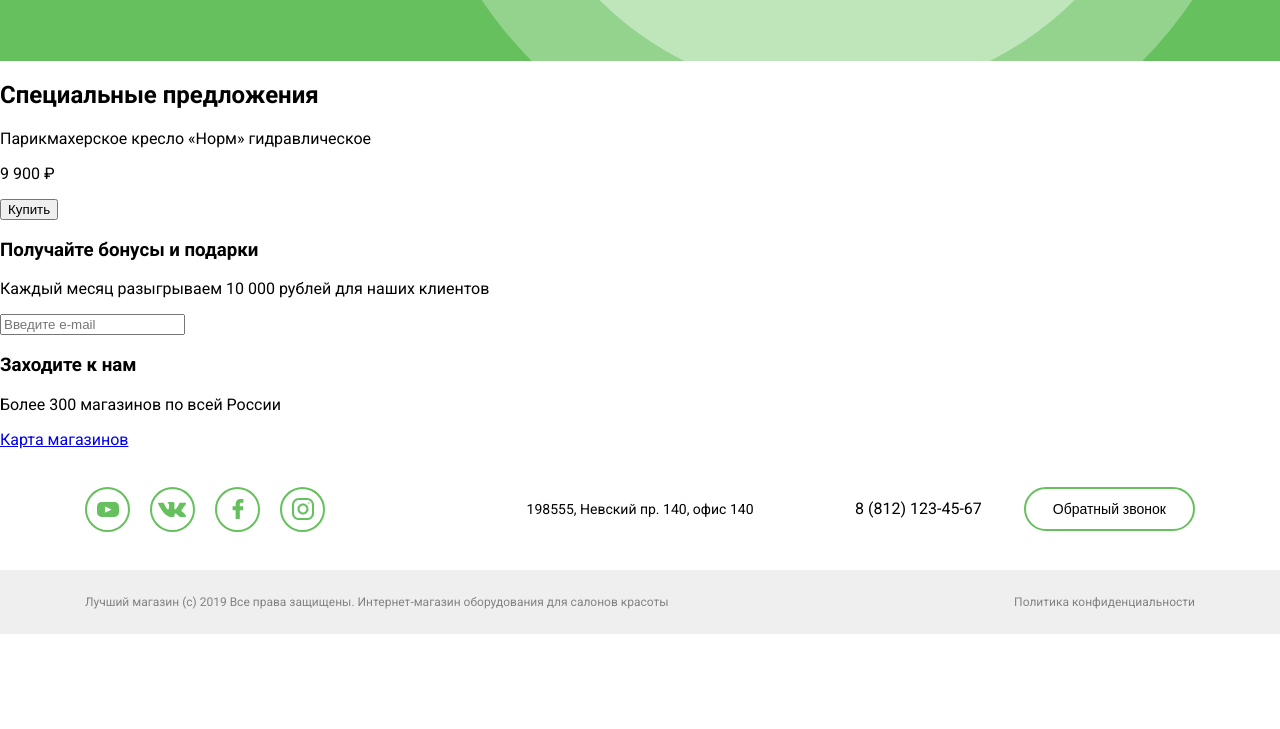
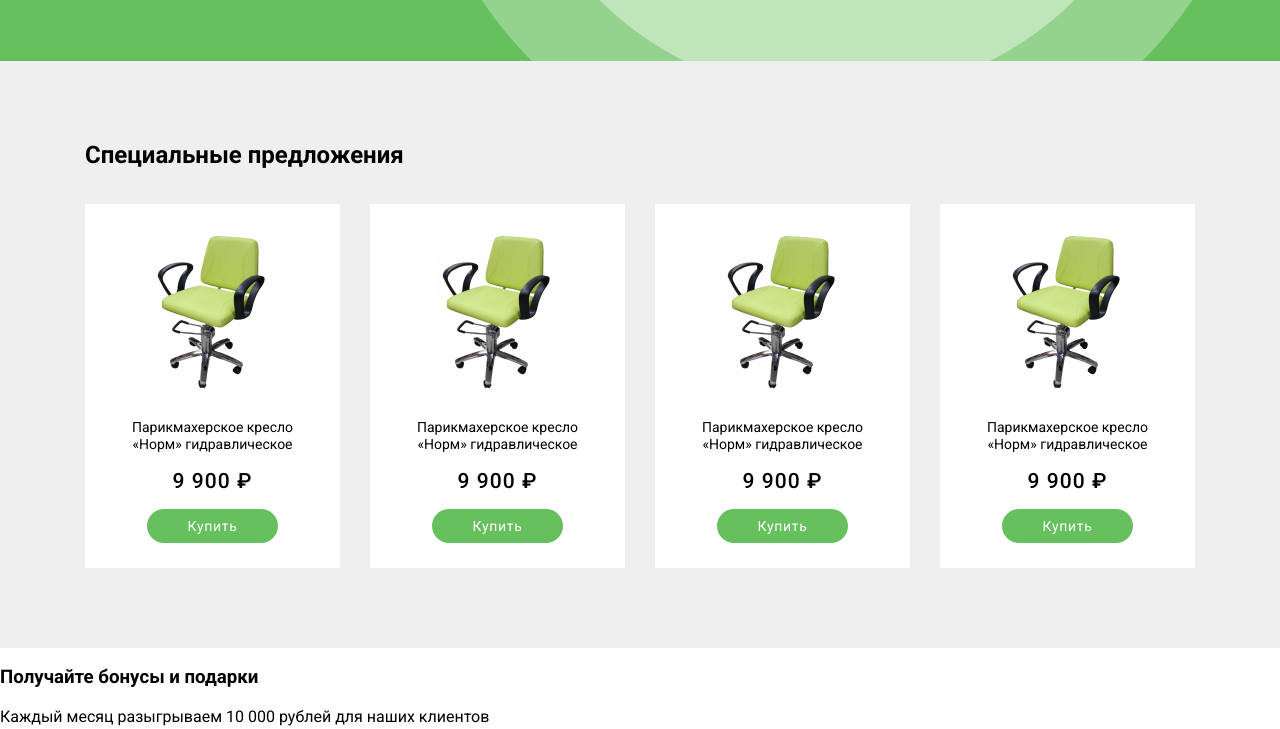
Before and after one commit to juliaanto/beauty, a website: page src/index.html in a window 1280 px wide. Shown: the part 793-1522 px from the top of the page. Before the commit the page ends 1427 px from the top, so only its background shows below. Drawn offline with nearby package versions, Linux system fonts and the light colour scheme; files that its build step writes are made by us from their sources.

Commit message:
Добавлен блок товаров

```diff
--- a/src/components/banner/banner.scss
+++ b/src/components/banner/banner.scss
@@ -2,6 +2,7 @@
   background-color: $basic-accent;
   color: $white;
   min-height: 604px;
+  overflow: hidden;
 }
 
 .banner__wrapper {
--- a/src/components/button/button.scss
+++ b/src/components/button/button.scss
@@ -1,9 +1,10 @@
 .button-basic {
   @include text(400, 14px);
+  font-family: $font-basic;
   border: 2px solid $basic-accent;
   background-color: transparent;
   border-radius: 40px;
-  padding: 12px 27px;
+  padding: 10px 25px;
 
   &_special {
     @include link;
@@ -14,6 +15,15 @@
     padding: 11px 45px;
     letter-spacing: 0.05em;
   }
+
+  &_main {
+    background-color: $basic-accent;
+    color: $white;
+    letter-spacing: 0.05em;
+    border-radius: 30px;
+    padding: 9px 40px;
+    border: none;
+  }
 }
 
 .button-basic_header {
--- /dev/null
+++ b/src/components/goods/goods.html
@@ -0,0 +1,31 @@
+<section class="goods">
+  <div class="goods__wrapper">
+    <h2 class="goods__heading">Специальные предложения</h2>
+    <div class="products">
+      <div class="product-card">
+        <img src="img/product.png" width="125" height="166" alt="Кресло «Норм»">
+        <p class="product-card__text">Парикмахерское кресло «Норм» гидравлическое</p>
+        <p class="product-card__price">9 900 ₽</p>
+        <button class="button-basic button-basic_main">Купить</button>
+      </div>
+      <div class="product-card">
+        <img src="img/product.png" width="125" height="166" alt="Кресло «Норм»">
+        <p class="product-card__text">Парикмахерское кресло «Норм» гидравлическое</p>
+        <p class="product-card__price">9 900 ₽</p>
+        <button class="button-basic button-basic_main">Купить</button>
+      </div>
+      <div class="product-card">
+        <img src="img/product.png" width="125" height="166" alt="Кресло «Норм»">
+        <p class="product-card__text">Парикмахерское кресло «Норм» гидравлическое</p>
+        <p class="product-card__price">9 900 ₽</p>
+        <button class="button-basic button-basic_main">Купить</button>
+      </div>
+      <div class="product-card">
+        <img src="img/product.png" width="125" height="166" alt="Кресло «Норм»">
+        <p class="product-card__text">Парикмахерское кресло «Норм» гидравлическое</p>
+        <p class="product-card__price">9 900 ₽</p>
+        <button class="button-basic button-basic_main">Купить</button>
+      </div>
+    </div>
+  </div>
+</section>
--- /dev/null
+++ b/src/components/goods/goods.scss
@@ -0,0 +1,38 @@
+.goods {
+  background-color: $basic-gray;
+}
+
+.goods__wrapper {
+  max-width: $max-content-width;
+  margin: 0 auto;
+  padding: 80px;
+}
+
+.goods__heading {
+  margin: 0 0 35px;
+}
+
+.products {
+  display: flex;
+  flex-wrap: wrap;
+  gap: 30px;
+}
+
+.product-card {
+  background-color: $white;
+  max-width: 195px;
+  text-align: center;
+  padding: 25px 30px;
+}
+
+.product-card__text {
+  font-size: 14px;
+  line-height: 120%;
+  margin: 20px 0 16px;
+}
+
+.product-card__price {
+  @include text(500, 21px);
+  letter-spacing: 0.05em;
+  margin: 16px 0;
+}
--- a/src/components/page/page.html
+++ b/src/components/page/page.html
@@ -3,14 +3,7 @@
   <main>
     <h1 hidden>Beauty - интернет-магазин оборудования для салонов красоты</h1>
     <!--=include banner.html -->
-    <section>
-      <h2>Специальные предложения</h2>
-      <div>
-        <p>Парикмахерское кресло «Норм» гидравлическое</p>
-        <p>9 900 ₽</p>
-        <button>Купить</button>
-      </div>
-    </section>
+    <!--=include goods.html -->
     <section>
       <form>
         <h3>Получайте бонусы и подарки</h3>
--- a/src/index.html
+++ b/src/index.html
@@ -8,7 +8,7 @@
     <link rel="icon" href="img/favicon.svg" type="image/svg+xml">
     <link rel="preconnect" href="https://fonts.googleapis.com">
     <link rel="preconnect" href="https://fonts.gstatic.com" crossorigin>
-    <link href="https://fonts.googleapis.com/css2?family=Roboto:wght@400;700&display=swap" rel="stylesheet">
+    <link href="https://fonts.googleapis.com/css2?family=Roboto:wght@400;500;700&display=swap" rel="stylesheet">
   </head>
   <!--=include page.html -->
 </html>
--- a/src/styles/style.scss
+++ b/src/styles/style.scss
@@ -6,3 +6,4 @@
 @import "../components/footer/footer.scss";
 @import "../components/button/button.scss";
 @import "../components/banner/banner.scss";
+@import "../components/goods/goods.scss";
```
Also changed, not shown: src/img/product.png (added).
